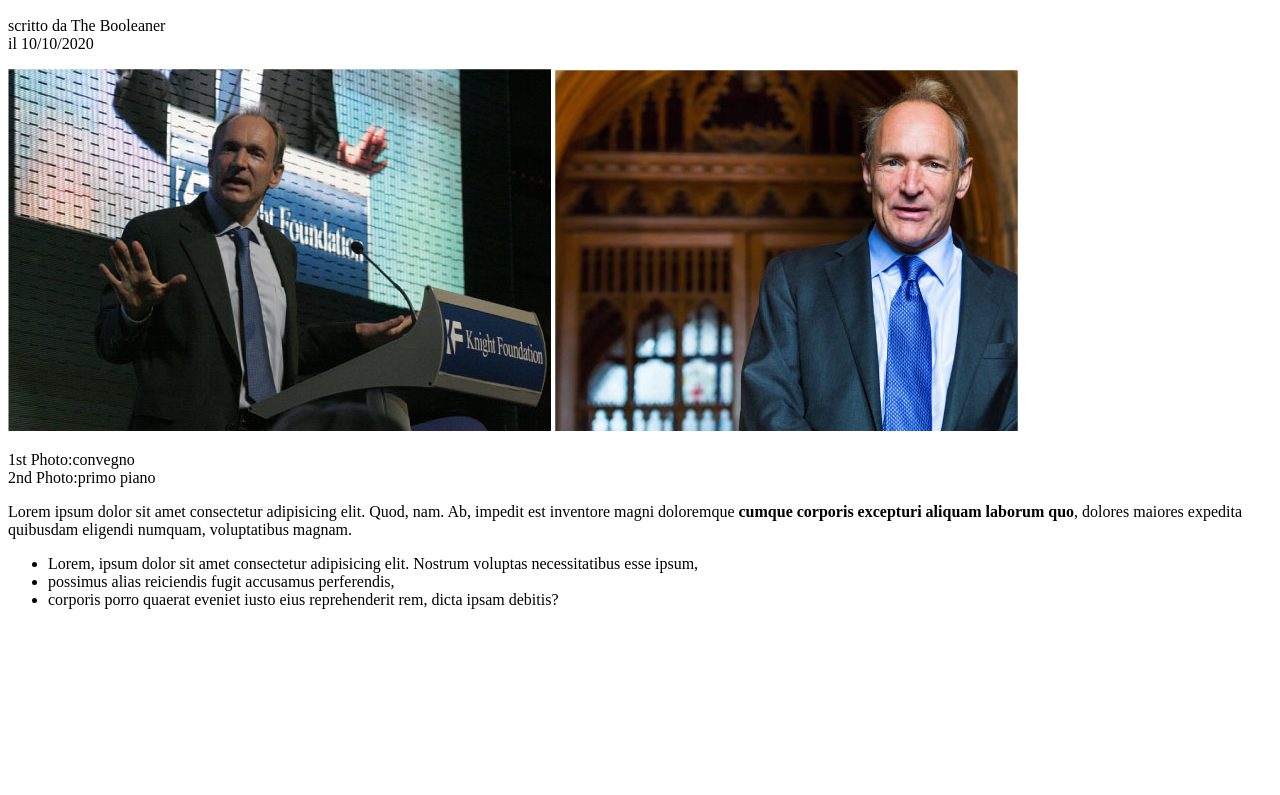
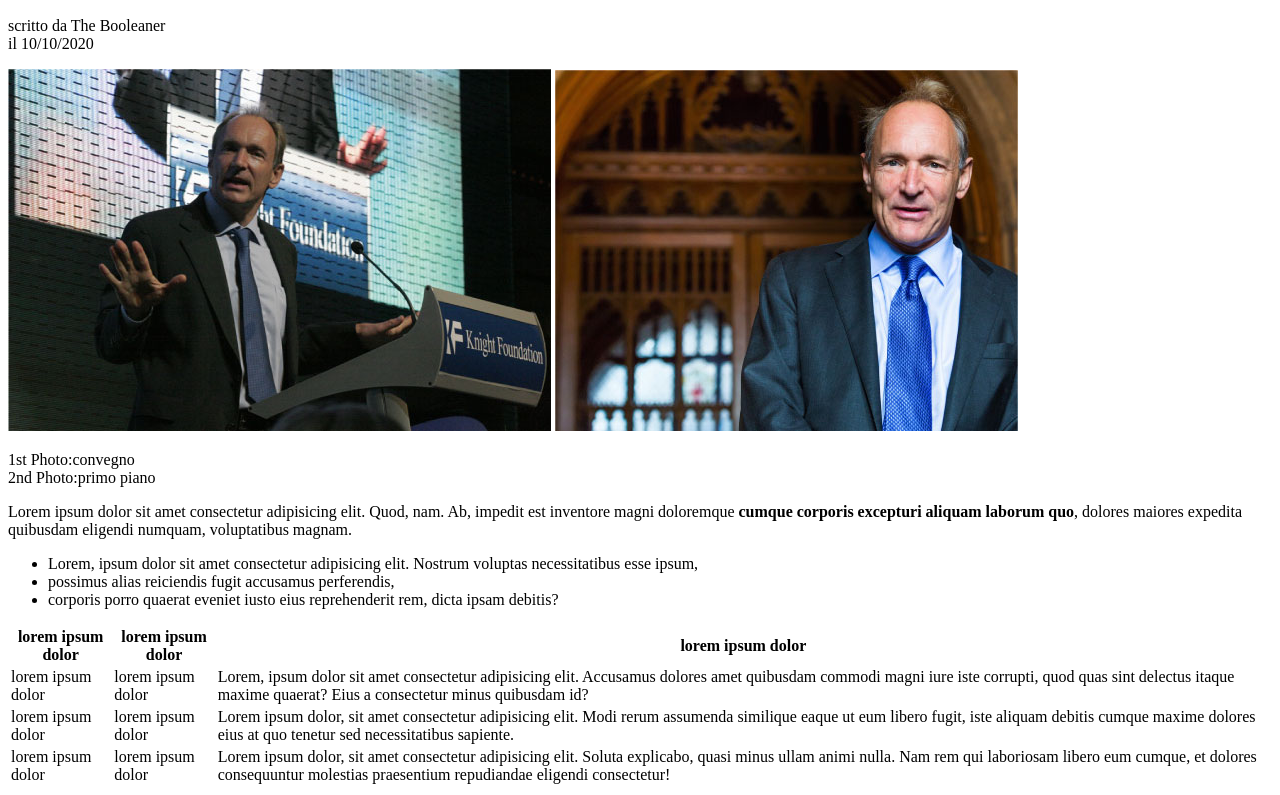
Before and after one commit to FusaroFederico/html-css-booleaner, a plain HTML site: page index.html in a window 1280 px wide. Shown: the part 383-1178 px from the top of the page. Before the commit the page ends 1008 px from the top, so only its background shows below. Drawn offline with Linux system fonts and the light colour scheme.

Commit message:
add: div with table to index.html

```diff
--- a/index.html
+++ b/index.html
@@ -26,6 +26,7 @@
             <!--/didascalia delle foto-->
         </article>
         <!--/articolo con titolo,autore,data e immagini-->
+
         <!--div con paragrafo e unordered list-->
         <div>
             <p>Lorem ipsum dolor sit amet consectetur adipisicing elit. Quod, nam. Ab, impedit est inventore magni
@@ -43,6 +44,45 @@
         </div>
         <!--/div con paragrafo e unordered list-->
 
+        <!--div con tabella-->
+        <div>
+            <table>
+                <thead>
+                    <tr>
+                        <th>lorem ipsum dolor</th>
+                        <th>lorem ipsum dolor</th>
+                        <th>lorem ipsum dolor</th>
+                    </tr>
+                </thead>
+                <tbody>
+                    <tr>
+                        <td>lorem ipsum dolor</td>
+                        <td>lorem ipsum dolor</td>
+                        <td>Lorem, ipsum dolor sit amet consectetur adipisicing elit. Accusamus dolores amet
+                            quibusdam
+                            commodi magni iure iste corrupti, quod quas sint delectus itaque maxime quaerat? Eius a
+                            consectetur minus quibusdam id?</td>
+                    </tr>
+                    <tr>
+                        <td>lorem ipsum dolor</td>
+                        <td>lorem ipsum dolor</td>
+                        <td>Lorem ipsum dolor, sit amet consectetur adipisicing elit. Modi rerum assumenda similique
+                            eaque
+                            ut eum libero fugit, iste aliquam debitis cumque maxime dolores eius at quo tenetur sed
+                            necessitatibus sapiente.</td>
+                    </tr>
+                    <tr>
+                        <td>lorem ipsum dolor</td>
+                        <td>lorem ipsum dolor</td>
+                        <td>Lorem ipsum dolor, sit amet consectetur adipisicing elit. Soluta explicabo, quasi minus
+                            ullam
+                            animi nulla. Nam rem qui laboriosam libero eum cumque, et dolores consequuntur molestias
+                            praesentium repudiandae eligendi consectetur!</td>
+                    </tr>
+                </tbody>
+            </table>
+        </div>
+        <!--/div con tabella-->
     </main>
 
     <footer>
```
